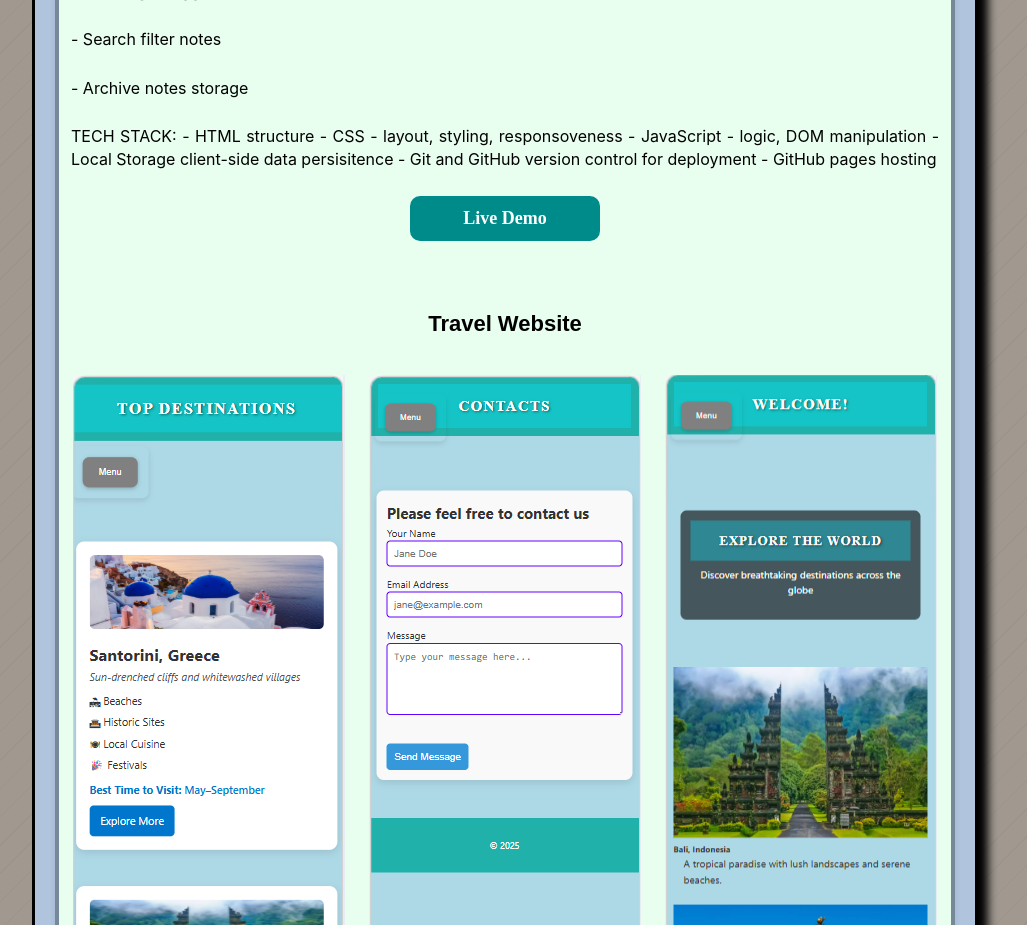
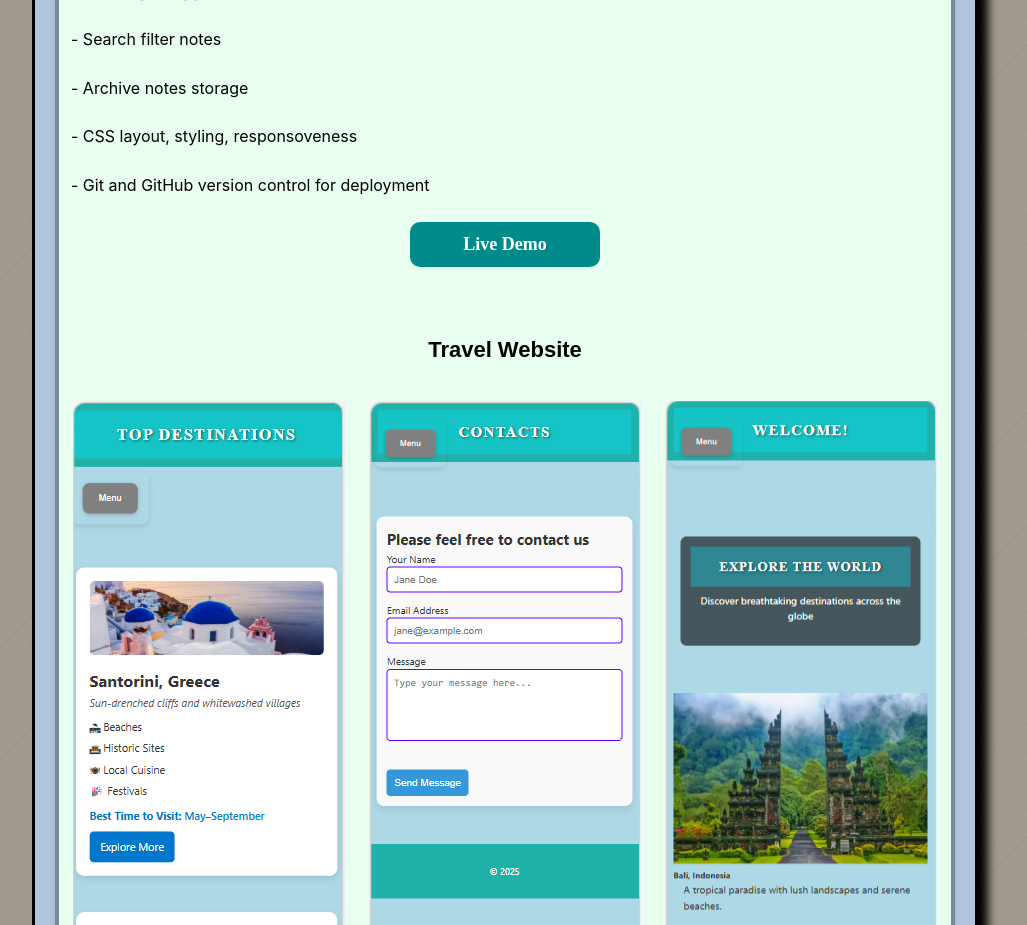
Before and after one commit to TMirev/profile-project, a React (Vite) app: page / in a window 1280 px wide. Shown: the part 4960-5885 px from the top of the page, without its empty margins (135-1162 px from the left). Built offline with nearby package versions, Linux system fonts and the light colour scheme.

Commit message:
Upload project changes

```diff
--- a/src/components/Projects.jsx
+++ b/src/components/Projects.jsx
@@ -1,7 +1,7 @@
 import Contacts from "../images/Contacts.jpg";
 import Destinations from "../images/Destinations.jpg";
+import NotesBoard from "../images/ProNotesMobile.jpg";
 import Notes from "../images/ProNotesResponsive.jpg";
-import NotesBoard from "../images/ProNotesMobile.jpg";
 import TravelWeb from "../images/TravelWeb.jpg";
 import Watch from "../images/Watch.jpg";
 function Projects() {
@@ -52,16 +52,10 @@ function Projects() {
                     <p>- Dark/Light toggle modern</p>
                     <p>- Search filter notes</p>
                     <p>- Archive notes storage</p>
+                    <p>- CSS layout, styling, responsoveness</p>
+                    <p>- Git and GitHub version control for deployment</p>
 
 
-                <p>TECH STACK:
-                    - HTML structure
-                    - CSS - layout, styling, responsoveness
-                    - JavaScript - logic, DOM manipulation
-                    - Local Storage client-side data persisitence
-                    - Git and GitHub version control for deployment
-                    - GitHub pages hosting
-                </p>
 
                 <a href="https://tmirev.github.io/ProNotes/" class="project-btn">Live Demo</a>
             </div >
```
Also changed, not shown: 1 other file (tests, documents, lock files or other folders).
